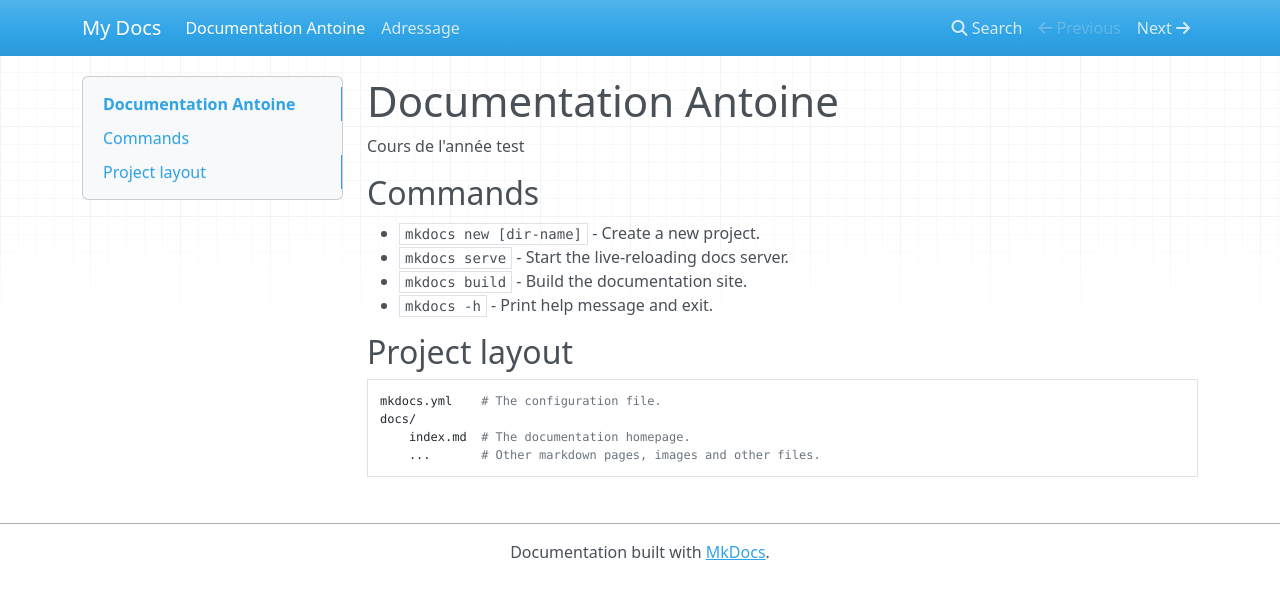
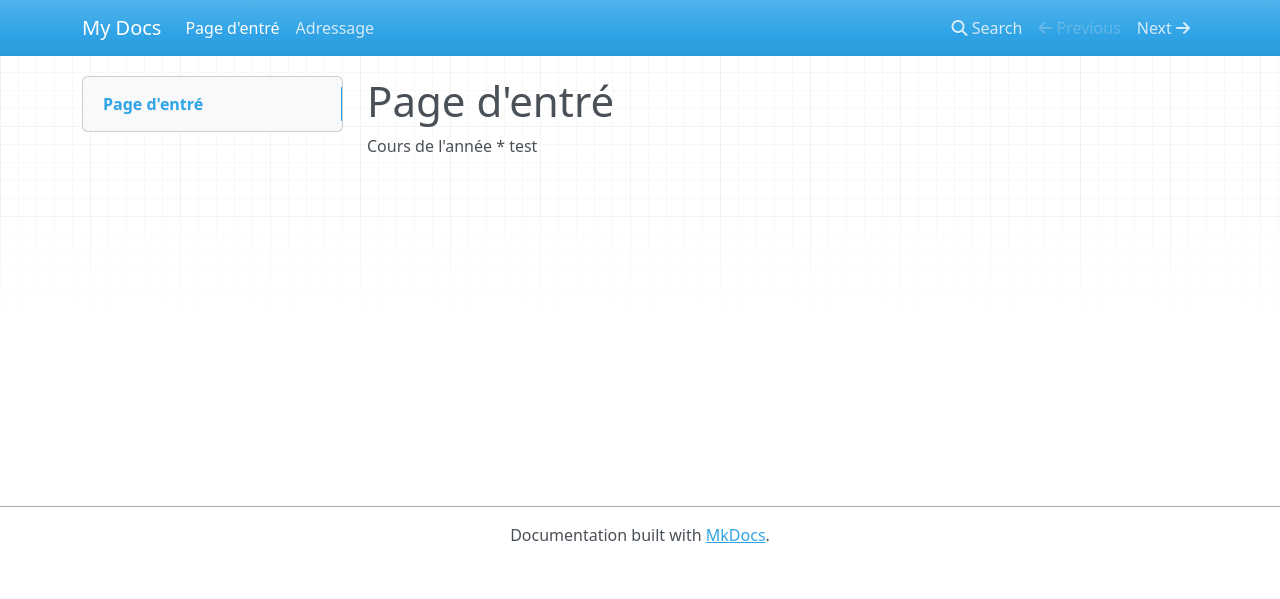
Before and after one commit to XolA-max/gp-orleans-sportludique2025-2026, an MkDocs documentation site: the page built from docs/index.md, in a window 1280 px wide. Shown: the top 599 px of the page. Built offline with MkDocs 1.6.1, drawn with Linux system fonts in a browser that asks for light colours; nearby versions of some CDN libraries.

Commit message:
modif index

```diff
--- a/docs/index.md
+++ b/docs/index.md
@@ -1,18 +1,4 @@
-# Documentation Antoine
+# Page d'entré
 
 Cours de l'année
-test
-
-## Commands
-
-* `mkdocs new [dir-name]` - Create a new project.
-* `mkdocs serve` - Start the live-reloading docs server.
-* `mkdocs build` - Build the documentation site.
-* `mkdocs -h` - Print help message and exit.
-
-## Project layout
-
-    mkdocs.yml    # The configuration file.
-    docs/
-        index.md  # The documentation homepage.
-        ...       # Other markdown pages, images and other files.
+* test
```
